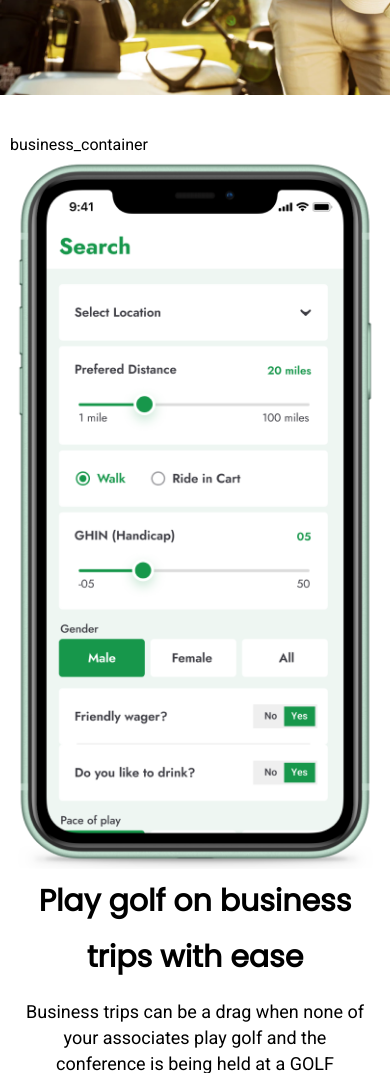
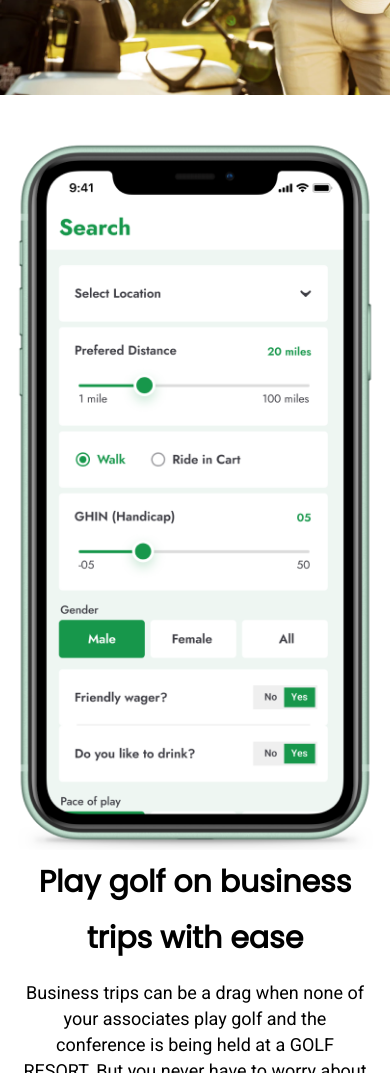
Before and after one commit to shafrinakterr/responsive_sh, a plain HTML site: page index.html in a window 390 px wide. Shown: the part 3340-4413 px from the top of the page. Drawn offline with Linux system fonts and the light colour scheme.

Commit message:
responsive

```diff
--- a/index.html
+++ b/index.html
@@ -109,7 +109,7 @@
     <section class="business_section margin_top">
         <div class="container">
             <div class="row ">
-                <div class="col-1-2">business_container
+                <div class="col-1-2">
                     <img src="./images/7.png" alt="">
                 </div>
                 <div class="col-1-2 business_contant">
```
